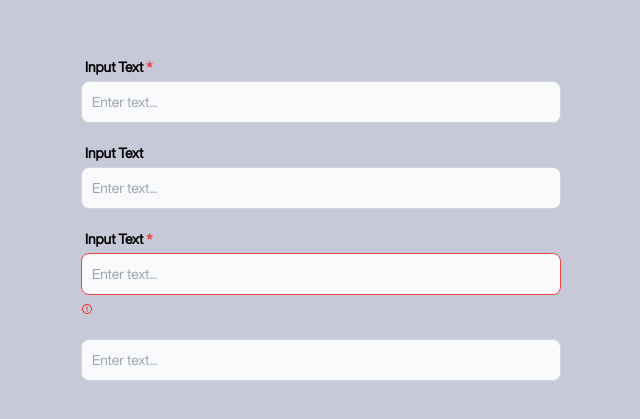
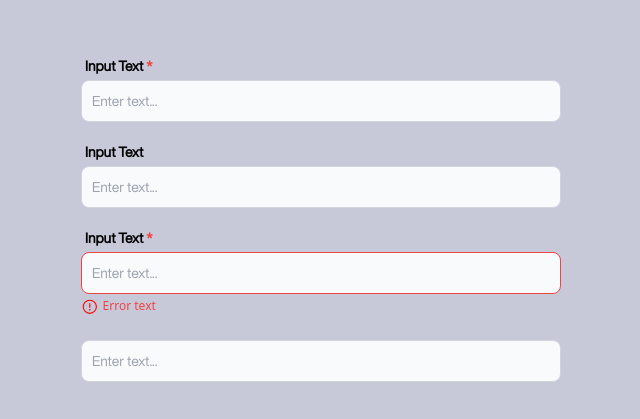
Before and after one commit to UofA-Blueprint/AlzheimerCalgary2.0, a React (Vite) app: page /input-field-test in a window 1280 px wide. Shown: the part 191-610 px from the top of the page, without its empty margins (319-959 px from the left). Built offline with nearby package versions, Linux system fonts and the light colour scheme.

Commit message:
update
Implemented the frontend. Functionality not included.

```diff
--- a/src/components/InputField.tsx
+++ b/src/components/InputField.tsx
@@ -8,35 +8,32 @@ export interface InputFieldProps {
     required: boolean;
 }
 
-// To do: hover should be a drak shadow
-//        error on the input box
-//
+function InputField({ type, error, label, required }: InputFieldProps) {
+    // todo: functionality
 
-
-function InputField({ type, error, label, required }: InputFieldProps) {
 
     return <div className="mt-5 w-[30em]">
         {required === false
-        ? <label className="block mb-1 ml-1 text-sm font-bold text-light-500 dark:text-white">
+        ? <label className="font-extrabold block mb-1 ml-1 text-sm text-light-500 dark:text-white">
             {label}
         </label>
         :
-            <label className="block mb-1 ml-1 text-sm font-bold text-light-500 dark:text-white">
-                {label } <span className="text-red-500"> * </span>
+            <label className="font-extrabold block mb-1 ml-1 text-sm text-light-500 dark:text-white">
+                {label} <span className="text-red-500"> * </span>
             </label>
         }
 
         {error !== true
         ? <input placeholder={"Enter "+ type +"..."} type={type}
-        className="bg-gray-50 border border-gray-300 text-light-500 text-sm rounded-lg focus:shadow-lg block w-full p-2.5  dark:text-white">
+        className="bg-gray-50 border border-gray-300 text-light-500 text-sm rounded-lg focus:outline-none focus:drop-shadow-[0_0px_5px_rgba(0,0,0,0.25)] hover:outline-none hover:drop-shadow-[0_0px_5px_rgba(0,0,0,0.25)] block w-full p-2.5  dark:text-white">
         </input>
         : <div><input placeholder={"Enter "+ type +"..."} type={type}
-            className="bg-gray-50 border border-red-500 text-light-500 text-sm rounded-lg focus:shadow-lg block w-full p-2.5  dark:text-white">
+            className="bg-gray-50 border border-red-500 text-light-500 text-sm rounded-lg focus:outline-none focus:drop-shadow-[0_0px_5px_rgba(0,0,0,0.25)] hover:outline-none hover:drop-shadow-[0_0px_5px_rgba(0,0,0,0.25)] block w-full p-2.5  dark:text-white">
             </input>
 
-            <div className="text-red-500 text-xs">
-                <WarningCircle color="red" className="mt-2 " />
-
+            <div className="flex mt-1 align-middle">
+                <WarningCircle color="red" className="mr-1" size={"1.1em"} />
+                <span className="text-red-500 text-xs "> Error {type} </span>
             </div>
         </div>
         }
```
